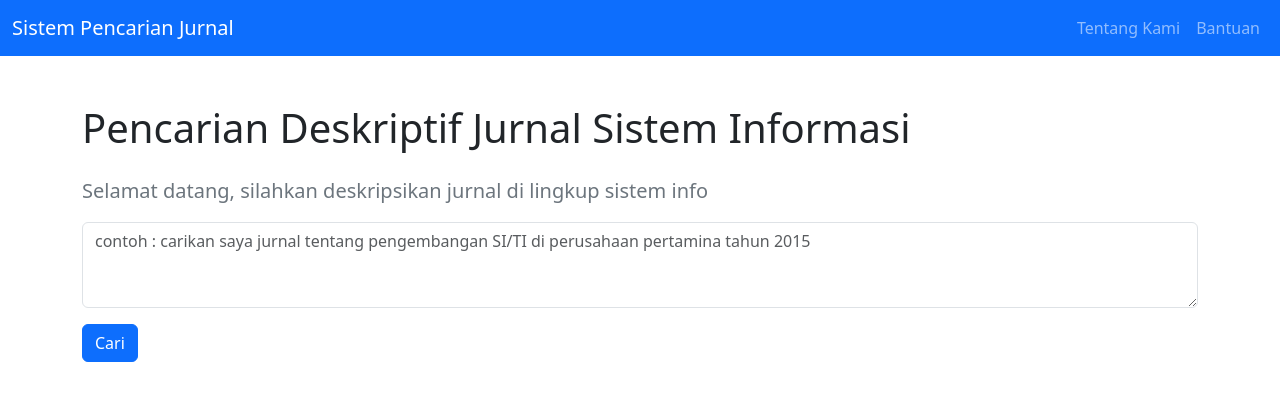
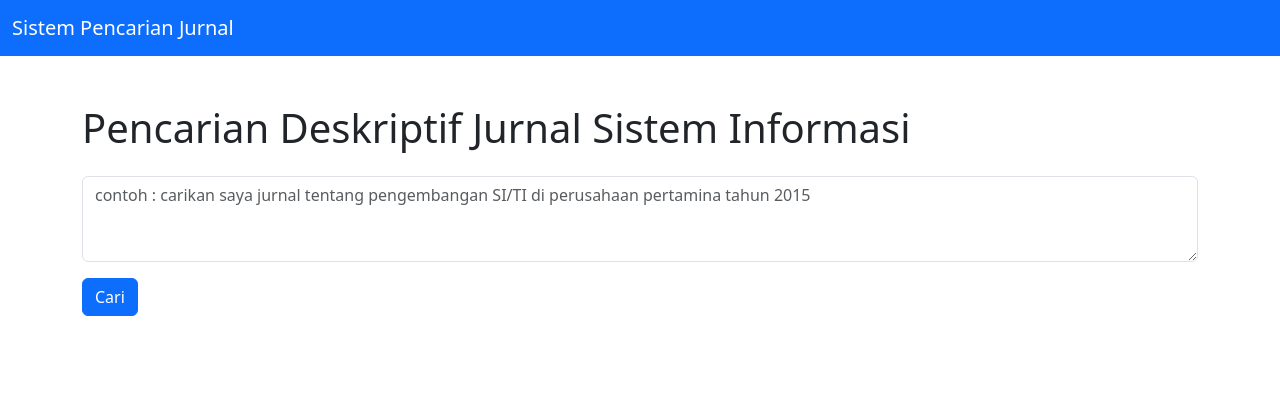
Before and after one commit to Iqcortana/uas_pbn_b11, a PHP site: page / in a window 1280 px wide. Shown: the top 401 px of the page. Run offline with PHP 8.4, Linux system fonts and the light colour scheme.

Commit message:
index.php

```diff
--- a/index.php
+++ b/index.php
@@ -75,37 +75,17 @@
     <title>Pencarian Deskriptif Jurnal Sistem Informasi</title>
     <!-- Menambahkan Bootstrap CSS -->
     <link href="https://cdn.jsdelivr.net/npm/bootstrap@5.3.0-alpha1/dist/css/bootstrap.min.css" rel="stylesheet">
-    <style>
-        .typed-text {
-            font-size: 1.25rem;
-            font-weight: 400;
-            color: #6c757d;
-        }
-        .highlight {
-            background-color: #f8f9fa;
-            border: 2px solid #007bff;
-            padding: 15px;
-            margin-bottom: 15px;
-            border-radius: 10px;
-        }
-    </style>
+    <link rel="stylesheet" href="style.css">
 </head>
 <body>
 
 <!-- Navigasi Atas -->
 <nav class="navbar navbar-expand-lg navbar-dark bg-primary">
     <div class="container-fluid">
-        <a class="navbar-brand" href="#">Sistem Pencarian Jurnal</a>
+        <a class="navbar-brand" href="index.php">Sistem Pencarian Jurnal</a>
         <button class="navbar-toggler" type="button" data-bs-toggle="collapse" data-bs-target="#navbarNav" aria-controls="navbarNav" aria-expanded="false" aria-label="Toggle navigation">
             <span class="navbar-toggler-icon"></span>
-        </button>
-        <div class="collapse navbar-collapse" id="navbarNav">
-            <ul class="navbar-nav ms-auto">
-                <li class="nav-item">
-                    <a class="nav-link" href="#">Tentang Kami</a>
-                </li>
-                <li class="nav-item">
-                    <a class="nav-link" href="#">Bantuan</a>
+</button>
                 </li>
             </ul>
         </div>
@@ -194,41 +174,6 @@
 <!-- Menambahkan Bootstrap JS -->
 <script src="https://cdn.jsdelivr.net/npm/@popperjs/core@2.11.6/dist/umd/popper.min.js"></script>
 <script src="https://cdn.jsdelivr.net/npm/bootstrap@5.3.0-alpha1/dist/js/bootstrap.min.js"></script>
-<script>
-    const texts = [
-        "Selamat datang, silahkan deskripsikan jurnal di lingkup sistem informasi apa yang ingin anda cari.",
-        "Senang bertemu anda, jurnal lingkup sistem informasi apa yang anda butuhkan? silahkan deskripsikan.",
-        "Apa yang anda butuhkan? biarkan saya mencarikan jurnal itu untuk anda. silahkan deskripsikan dibawah kotak ini."
-    ];
-
-    let index = 0;
-    let charIndex = 0;
-    const typedText = document.getElementById("typed-text");
-
-    function type() {
-        if (charIndex < texts[index].length) {
-            typedText.textContent += texts[index][charIndex];
-            charIndex++;
-            setTimeout(type, 100);
-        } else {
-            setTimeout(erase, 2000);
-        }
-    }
-
-    function erase() {
-        if (charIndex > 0) {
-            typedText.textContent = texts[index].substring(0, charIndex - 1);
-            charIndex--;
-            setTimeout(erase, 50);
-        } else {
-            index = (index + 1) % texts.length;
-            setTimeout(type, 500);
-        }
-    }
-
-    document.addEventListener("DOMContentLoaded", function () {
-        type();
-    });
-</script>
+<script src="scripts.js"></script>
 </body>
 </html>
```
